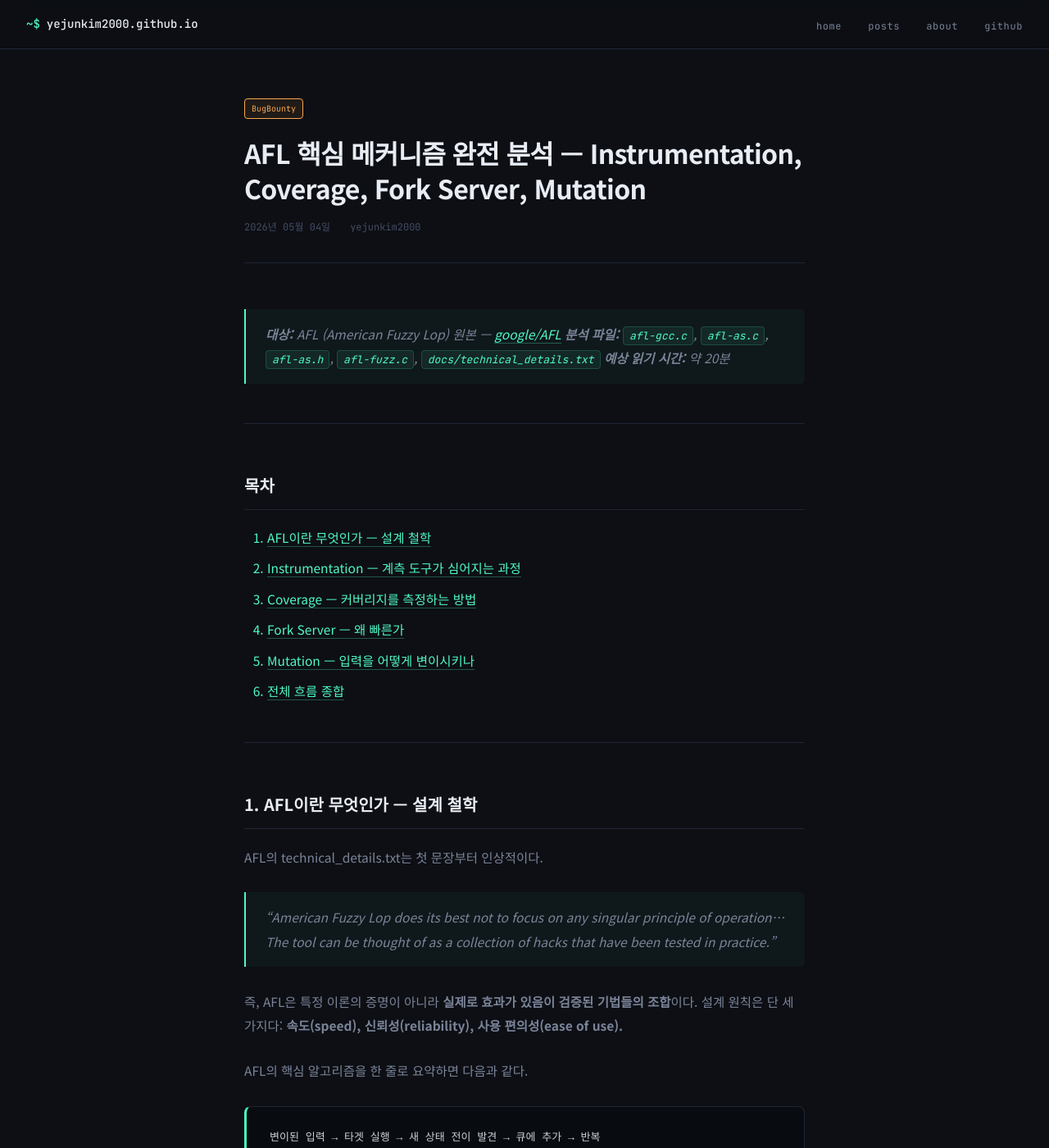
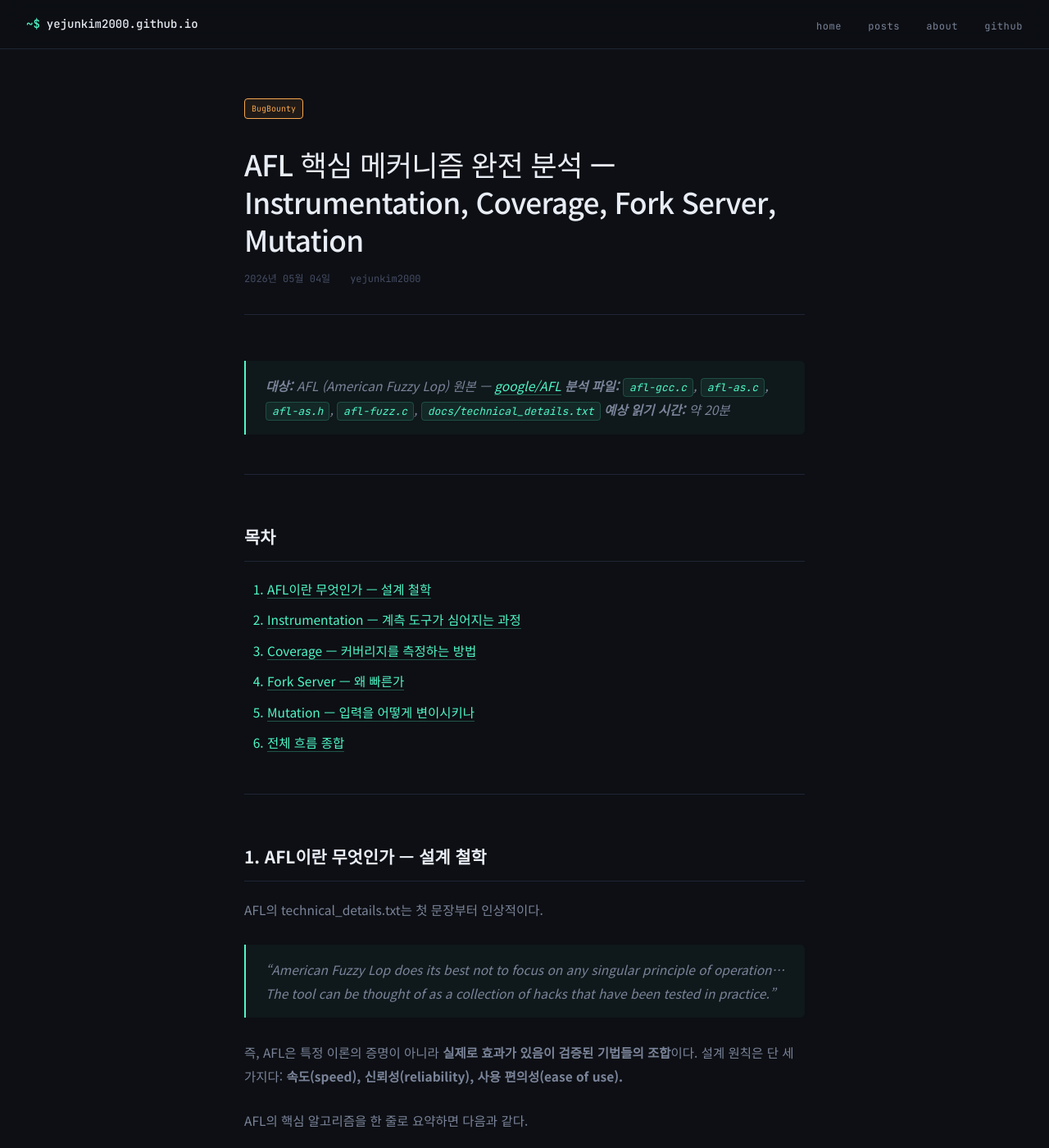
Before and after one commit to yejunkim2000/yejunkim2000.github.io, a Jekyll site: the page built from _posts/2026-05-04-afl-analysis.md, in a window 1280 px wide and 1400 px high. Shown: the whole window at 82% size. Built offline with Jekyll 4.4.1, drawn with Linux system fonts in a browser that asks for light colours.

Commit message:
Update main.css

```diff
--- a/assets/css/main.css
+++ b/assets/css/main.css
@@ -88,7 +88,7 @@
 
 /* ── HERO ── */
 .hero {
-  padding: 6rem 3rem 4rem;
+  padding: 6rem 2rem 4rem;
   max-width: 900px;
   margin: 0 auto;
   position: relative;
@@ -136,7 +136,7 @@
 .section {
   max-width: 900px;
   margin: 0 auto;
-  padding: 2rem 3rem 4rem;
+  padding: 2rem 2rem 4rem;
 }
 
 .section-header {
@@ -229,7 +229,7 @@
   color: var(--text-muted);
 }
 
-/* ── POSTS 목록 ── */
+/* ── POSTS ── */
 .posts-list { display: flex; flex-direction: column; gap: 1px; }
 
 .post-item {
@@ -252,13 +252,11 @@
   white-space: nowrap;
 }
 
-/* 목록에서 보이는 제목 크기 — 작게 고정 */
 .post-title {
   font-size: 15px;
   color: var(--text-primary);
   font-weight: 400;
   transition: color 0.2s;
-  line-height: 1.5;
 }
 
 .post-item:hover .post-title { color: var(--accent-teal); }
@@ -279,32 +277,359 @@
 .tag-purple { color: var(--accent-purple); border-color: var(--accent-purple); background: rgba(160,79,247,0.08); }
 .tag-green  { color: var(--accent-green);  border-color: var(--accent-green);  background: rgba(106,247,79,0.08); }
 
-/* ── POST 글 내부 레이아웃 ── */
+/* ── POST CONTENT ── */
+.post-layout {
+  max-width: 740px;
+  margin: 0 auto;
+  padding: 3rem 2rem 6rem;
+}
+
+.post-header { margin-bottom: 3rem; padding-bottom: 2rem; border-bottom: 1px solid var(--border); }
+
+.post-header .post-tag { display: inline-block; margin-bottom: 1rem; }
+
+.post-header h1 {
+  font-size: clamp(1.5rem, 4vw, 2.2rem);
+  font-weight: 500;
+  line-height: 1.3;
+  margin-bottom: 1rem;
+}
+
+.post-meta {
+  font-family: var(--mono);
+  font-size: 12px;
+  color: var(--text-muted);
+  display: flex;
+  gap: 1.5rem;
+}
+
+.post-body { color: var(--text-secondary); }
+
+.post-body h2 {
+  font-size: 1.3rem;
+  font-weight: 500;
+  color: var(--text-primary);
+  margin: 2.5rem 0 1rem;
+  padding-bottom: 0.5rem;
+  border-bottom: 1px solid var(--border);
+}
+
+.post-body h3 {
+  font-size: 1.1rem;
+  font-weight: 500;
+  color: var(--text-primary);
+  margin: 2rem 0 0.75rem;
+}
+
+.post-body p { margin-bottom: 1.25rem; }
+
+.post-body code {
+  font-family: var(--mono);
+  font-size: 13px;
+  background: var(--bg-card);
+  border: 1px solid var(--border);
+  padding: 2px 6px;
+  border-radius: 4px;
+  color: var(--accent-teal);
+}
+
+.post-body pre {
+  background: var(--bg-card);
+  border: 1px solid var(--border);
+  border-radius: 8px;
+  padding: 1.5rem;
+  overflow-x: auto;
+  margin: 1.5rem 0;
+}
+
+.post-body pre code {
+  background: none;
+  border: none;
+  padding: 0;
+  font-size: 13px;
+  color: var(--text-primary);
+}
+
+.post-body a { color: var(--accent-teal); text-decoration: none; }
+.post-body a:hover { text-decoration: underline; }
+
+.post-body blockquote {
+  border-left: 2px solid var(--accent-teal);
+  padding-left: 1.25rem;
+  margin: 1.5rem 0;
+  color: var(--text-muted);
+  font-style: italic;
+}
+
+/* ── FOOTER ── */
+footer {
+  border-top: 1px solid var(--border);
+  padding: 2rem;
+  text-align: center;
+  font-family: var(--mono);
+  font-size: 11px;
+  color: var(--text-muted);
+}
+
+footer a { color: var(--text-muted); }
+footer a:hover { color: var(--text-secondary); }
+
+/* ── ABOUT ── */
+.about-layout {
+  max-width: 740px;
+  margin: 0 auto;
+  padding: 4rem 2rem;
+}
+
+.about-avatar {
+  width: 72px; height: 72px;
+  border-radius: 50%;
+  border: 2px solid var(--border-bright);
+  margin-bottom: 2rem;
+  background: var(--bg-card);
+  display: flex; align-items: center; justify-content: center;
+  font-family: var(--mono);
+  font-size: 22px;
+  color: var(--accent-teal);
+}
+
+.about-name {
+  font-family: var(--mono);
+  font-size: 1.5rem;
+  font-weight: 500;
+  color: var(--text-primary);
+  margin-bottom: 0.5rem;
+}
+
+.about-bio {
+  color: var(--text-secondary);
+  margin-bottom: 2rem;
+  max-width: 500px;
+}
+
+.skill-list {
+  display: flex;
+  flex-wrap: wrap;
+  gap: 0.5rem;
+  margin-bottom: 2rem;
+}
+
+.skill-tag {
+  font-family: var(--mono);
+  font-size: 11px;
+  padding: 4px 10px;
+  border: 1px solid var(--border);
+  border-radius: 4px;
+  color: var(--text-secondary);
+}
+
+/* Responsive */
+@media (max-width: 640px) {
+  .post-item { grid-template-columns: 1fr; gap: 0.5rem; }
+  .post-date { display: none; }
+  nav { padding: 0 1rem; }
+  .hero, .section { padding-left: 1rem; padding-right: 1rem; }
+}
+/* ── 전체 콘텐츠 마진 ── */
+.post-layout {
+  max-width: 740px;
+  margin: 0 auto;
+  padding: 3rem 3rem 6rem;  /* 좌우 패딩 늘림 */
+}
+
+@media (max-width: 640px) {
+  .post-layout {
+    padding: 2rem 1.5rem 4rem;
+  }
+}
+
+/* ── 코드 블록 스타일 ── */
+.post-body pre {
+  background: #0a0c10;
+  border: 1px solid #2a3250;
+  border-left: 3px solid var(--accent-teal);
+  border-radius: 8px;
+  padding: 1.5rem 1.75rem;
+  overflow-x: auto;
+  margin: 1.75rem 0;
+  position: relative;
+}
+
+/* 언어 라벨 */
+.post-body pre[class*="language-"]::before {
+  content: attr(class);
+  position: absolute;
+  top: 0.5rem;
+  right: 0.75rem;
+  font-family: var(--mono);
+  font-size: 10px;
+  color: var(--text-muted);
+  letter-spacing: 0.08em;
+  text-transform: uppercase;
+}
+
+.post-body pre code {
+  background: none;
+  border: none;
+  padding: 0;
+  font-size: 13px;
+  line-height: 1.75;
+  color: var(--text-primary);
+}
+
+/* 인라인 코드 */
+.post-body code {
+  font-family: var(--mono);
+  font-size: 13px;
+  background: rgba(79, 247, 200, 0.08);
+  border: 1px solid rgba(79, 247, 200, 0.2);
+  padding: 2px 7px;
+  border-radius: 4px;
+  color: var(--accent-teal);
+}
+
+/* ── 문단 간격 ── */
+.post-body p {
+  margin-bottom: 1.5rem;
+  line-height: 1.85;
+  color: var(--text-secondary);
+}
+
+/* ── 헤딩 간격 ── */
+.post-body h2 {
+  font-size: 1.35rem;
+  font-weight: 500;
+  color: var(--text-primary);
+  margin: 3rem 0 1.25rem;
+  padding-bottom: 0.6rem;
+  border-bottom: 1px solid var(--border);
+}
+
+.post-body h3 {
+  font-size: 1.1rem;
+  font-weight: 500;
+  color: var(--text-primary);
+  margin: 2.25rem 0 0.85rem;
+}
+
+/* ── 표 스타일 ── */
+.post-body table {
+  width: 100%;
+  border-collapse: collapse;
+  margin: 1.75rem 0;
+  font-size: 14px;
+}
+
+.post-body th {
+  font-family: var(--mono);
+  font-size: 11px;
+  letter-spacing: 0.08em;
+  text-transform: uppercase;
+  color: var(--text-muted);
+  background: rgba(42, 50, 80, 0.3);
+  padding: 0.75rem 1rem;
+  border-bottom: 1px solid var(--border-bright);
+  text-align: left;
+}
+
+.post-body td {
+  padding: 0.7rem 1rem;
+  border-bottom: 1px solid var(--border);
+  color: var(--text-secondary);
+  vertical-align: top;
+}
+
+.post-body tr:hover td {
+  background: rgba(255, 255, 255, 0.02);
+}
+
+/* ── 인용 블록 ── */
+.post-body blockquote {
+  border-left: 2px solid var(--accent-teal);
+  background: rgba(79, 247, 200, 0.04);
+  padding: 1rem 1.25rem;
+  margin: 1.75rem 0;
+  border-radius: 0 6px 6px 0;
+  color: var(--text-secondary);
+  font-style: italic;
+}
+
+/* ── 목록 스타일 ── */
+.post-body ul,
+.post-body ol {
+  padding-left: 1.5rem;
+  margin: 1rem 0 1.5rem;
+  color: var(--text-secondary);
+}
+
+.post-body li {
+  margin-bottom: 0.5rem;
+  line-height: 1.75;
+}
+
+.post-body li::marker {
+  color: var(--accent-teal);
+}
+
+/* ── 구분선 ── */
+.post-body hr {
+  border: none;
+  border-top: 1px solid var(--border);
+  margin: 2.5rem 0;
+}
+
+/* ── 섹션 헤더 좌우 여백 개선 ── */
+.section {
+  max-width: 900px;
+  margin: 0 auto;
+  padding: 2rem 3rem 4rem;
+}
+
+@media (max-width: 640px) {
+  .section {
+    padding: 1.5rem 1.5rem 3rem;
+  }
+}
+
+/* ── hero 좌우 여백 ── */
+.hero {
+  padding: 6rem 3rem 4rem;
+  max-width: 900px;
+  margin: 0 auto;
+}
+
+@media (max-width: 640px) {
+  .hero {
+    padding: 3rem 1.5rem 2rem;
+  }
+}
+/* ────────────────────────────────
+   POST LAYOUT — 마진 & 가독성
+──────────────────────────────── */
+
 .post-layout {
   max-width: 780px;
   margin: 0 auto;
   padding: 3.5rem 3rem 6rem;
 }
 
-/* 글 내부 헤더 */
+@media (max-width: 768px) {
+  .post-layout { padding: 2rem 1.5rem 4rem; }
+}
+
+/* 포스트 헤더 */
 .post-header {
   margin-bottom: 3.5rem;
   padding-bottom: 2rem;
   border-bottom: 1px solid var(--border);
 }
 
-.post-header .post-tag {
-  display: inline-block;
-  margin-bottom: 1.25rem;
-}
-
-/* 글 내부 제목 — 크게 */
-.post-header h1 {
-  font-size: clamp(1.4rem, 3vw, 2rem);
-  font-weight: 600;
+.post-title {
+  font-size: clamp(1.5rem, 4vw, 2.2rem);
+  font-weight: 500;
   line-height: 1.35;
   color: var(--text-primary);
-  margin-bottom: 1rem;
+  margin: 0.75rem 0 1rem;
   letter-spacing: -0.02em;
 }
 
@@ -316,19 +641,21 @@
   gap: 1.5rem;
 }
 
-/* ── POST 본문 ── */
+/* 본문 기본 */
 .post-body {
   color: var(--text-secondary);
   font-size: 15.5px;
   line-height: 1.9;
 }
 
+/* 문단 */
 .post-body p {
   margin-bottom: 1.6rem;
 }
 
+/* h2 */
 .post-body h2 {
-  font-size: 1.25rem;
+  font-size: 1.3rem;
   font-weight: 600;
   color: var(--text-primary);
   margin: 3.5rem 0 1.25rem;
@@ -336,6 +663,7 @@
   border-bottom: 1px solid var(--border);
 }
 
+/* h3 */
 .post-body h3 {
   font-size: 1.05rem;
   font-weight: 600;
@@ -343,8 +671,9 @@
   margin: 2.5rem 0 0.85rem;
 }
 
+/* h4 */
 .post-body h4 {
-  font-size: 0.9rem;
+  font-size: 0.95rem;
   font-weight: 600;
   color: var(--text-secondary);
   margin: 1.75rem 0 0.5rem;
@@ -461,7 +790,7 @@
 
 .post-body a:hover { border-color: var(--accent-teal); }
 
-/* 뒤로가기 */
+/* 포스트 하단 뒤로가기 */
 .post-footer {
   margin-top: 4rem;
   padding-top: 2rem;
@@ -479,77 +808,16 @@
 
 .back-btn:hover { color: var(--text-secondary); }
 
-/* ── FOOTER ── */
-footer {
-  border-top: 1px solid var(--border);
-  padding: 2rem;
-  text-align: center;
-  font-family: var(--mono);
-  font-size: 11px;
-  color: var(--text-muted);
+/* 메인/카테고리 페이지 좌우 마진 */
+.hero {
+  padding: 6rem 3rem 4rem;
 }
 
-footer a { color: var(--text-muted); }
-footer a:hover { color: var(--text-secondary); }
-
-/* ── ABOUT ── */
-.about-layout {
-  max-width: 740px;
-  margin: 0 auto;
-  padding: 4rem 2rem;
+.section {
+  padding: 2rem 3rem 4rem;
 }
 
-.about-avatar {
-  width: 72px; height: 72px;
-  border-radius: 50%;
-  border: 2px solid var(--border-bright);
-  margin-bottom: 2rem;
-  background: var(--bg-card);
-  display: flex; align-items: center; justify-content: center;
-  font-family: var(--mono);
-  font-size: 22px;
-  color: var(--accent-teal);
-}
-
-.about-name {
-  font-family: var(--mono);
-  font-size: 1.5rem;
-  font-weight: 500;
-  color: var(--text-primary);
-  margin-bottom: 0.5rem;
-}
-
-.about-bio {
-  color: var(--text-secondary);
-  margin-bottom: 2rem;
-  max-width: 500px;
-}
-
-.skill-list {
-  display: flex;
-  flex-wrap: wrap;
-  gap: 0.5rem;
-  margin-bottom: 2rem;
-}
-
-.skill-tag {
-  font-family: var(--mono);
-  font-size: 11px;
-  padding: 4px 10px;
-  border: 1px solid var(--border);
-  border-radius: 4px;
-  color: var(--text-secondary);
-}
-
-/* ── Responsive ── */
 @media (max-width: 768px) {
-  .post-layout { padding: 2rem 1.5rem 4rem; }
   .hero  { padding: 3rem 1.5rem 2rem; }
   .section { padding: 1.5rem 1.5rem 3rem; }
 }
-
-@media (max-width: 640px) {
-  .post-item { grid-template-columns: 1fr; gap: 0.5rem; }
-  .post-date { display: none; }
-  nav { padding: 0 1rem; }
-}
```
